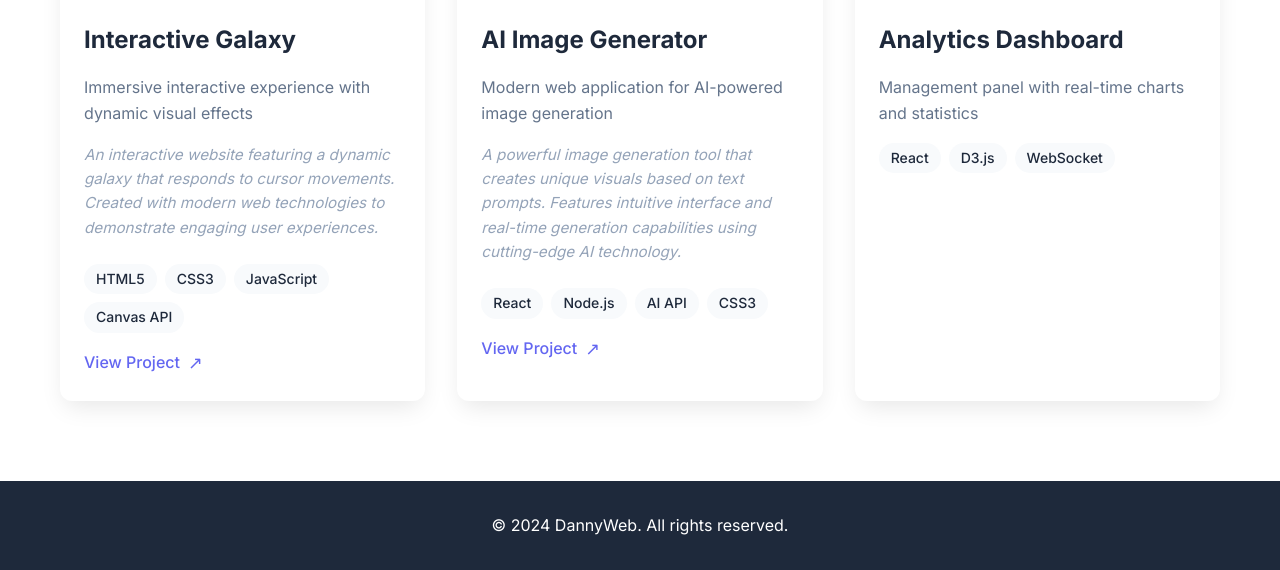
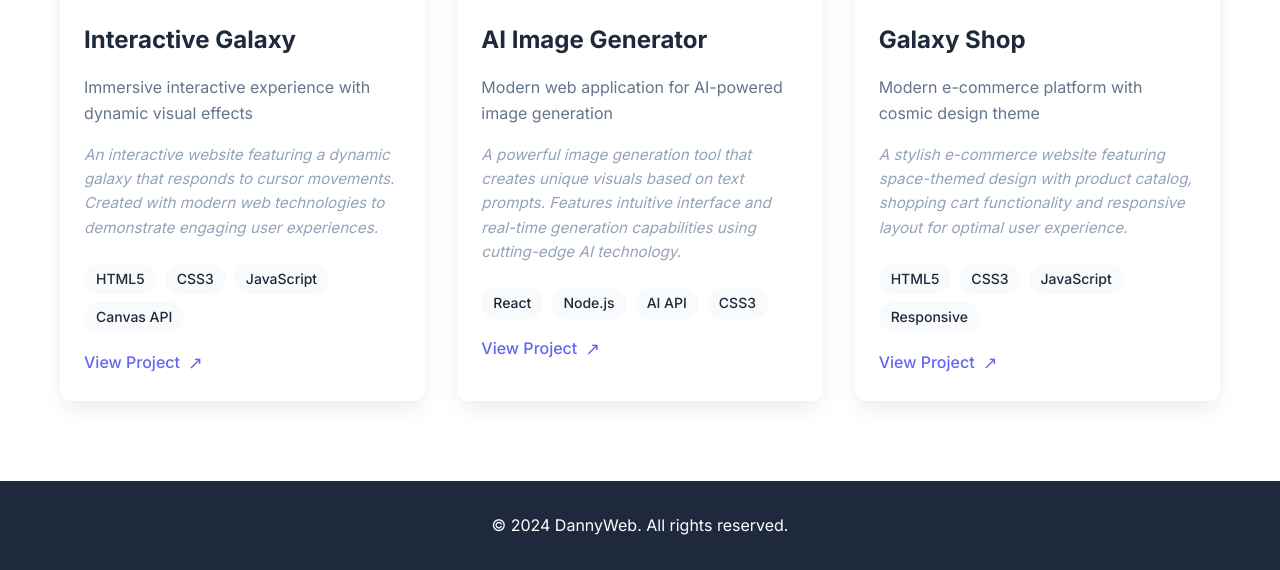
Before and after one commit to DannyMamont/dannyweb, a plain HTML site: page portfolio.html in a window 1280 px wide. Shown: the part 595-1165 px from the top of the page. Drawn offline with Linux system fonts and the light colour scheme.

Commit message:
Update portfolio.html

```diff
--- a/portfolio.html
+++ b/portfolio.html
@@ -458,19 +458,33 @@
                         </div>
                     </div>
 
-                    <!-- Project 3: Analytics Dashboard -->
+                    <!-- Project 3: Galaxy Shop -->
                     <div class="portfolio-item">
                         <div class="portfolio-image">
-                            <div class="image-placeholder">📊</div>
+                            <a href="https://dannymamont.github.io/Galaxy-shop/#" target="_blank" class="portfolio-image-link" rel="noopener">
+                                <!-- ВСТАВЬТЕ СВОЙ СКРИНШОТ ЗДЕСЬ -->
+                                <div class="image-placeholder">🛒</div>
+                                <!--
+                                <img src="path/to/your/galaxy-shop-screenshot.jpg" alt="Galaxy Shop E-commerce" class="project-screenshot">
+                                -->
+                            </a>
                         </div>
                         <div class="portfolio-content">
-                            <h3 data-i18n="portfolio.project3.title">Analytics Dashboard</h3>
-                            <p data-i18n="portfolio.project3.description">Management panel with real-time charts and statistics</p>
+                            <h3 data-i18n="portfolio.project3.title">Galaxy Shop</h3>
+                            <p data-i18n="portfolio.project3.description">Modern e-commerce platform with cosmic design theme</p>
+                            <div class="project-description" data-i18n="portfolio.project3.fullDescription">
+                                A stylish e-commerce website featuring space-themed design with product catalog,
+                                shopping cart functionality and responsive layout for optimal user experience.
+                            </div>
                             <div class="portfolio-tech">
-                                <span class="tech-tag">React</span>
-                                <span class="tech-tag">D3.js</span>
-                                <span class="tech-tag">WebSocket</span>
+                                <span class="tech-tag">HTML5</span>
+                                <span class="tech-tag">CSS3</span>
+                                <span class="tech-tag">JavaScript</span>
+                                <span class="tech-tag">Responsive</span>
                             </div>
+                            <a href="https://dannymamont.github.io/Galaxy-shop/#" target="_blank" class="project-link" rel="noopener" data-i18n="portfolio.viewProject">
+                                View Project
+                            </a>
                         </div>
                     </div>
                 </div>
@@ -509,9 +523,10 @@
                 'portfolio.project2.description': 'Modern web application for AI-powered image generation',
                 'portfolio.project2.fullDescription': 'A powerful image generation tool that creates unique visuals based on text prompts. Features intuitive interface and real-time generation capabilities using cutting-edge AI technology.',
 
-                // Project 3 - Analytics
-                'portfolio.project3.title': 'Analytics Dashboard',
-                'portfolio.project3.description': 'Management panel with real-time charts and statistics',
+                // Project 3 - Galaxy Shop
+                'portfolio.project3.title': 'Galaxy Shop',
+                'portfolio.project3.description': 'Modern e-commerce platform with cosmic design theme',
+                'portfolio.project3.fullDescription': 'A stylish e-commerce website featuring space-themed design with product catalog, shopping cart functionality and responsive layout for optimal user experience.',
 
                 // Footer
                 'footer.copyright': '© 2024 DannyWeb. All rights reserved.'
@@ -538,9 +553,10 @@
                 'portfolio.project2.description': 'Современное веб-приложение для генерации изображений с помощью ИИ',
                 'portfolio.project2.fullDescription': 'Мощный инструмент для генерации изображений, создающий уникальные визуальные образы на основе текстовых запросов. Обладает интуитивным интерфейсом и возможностями генерации в реальном времени с использованием передовых технологий искусственного интеллекта.',
 
-                // Project 3 - Analytics
-                'portfolio.project3.title': 'Дашборд аналитики',
-                'portfolio.project3.description': 'Панель управления с графиками и статистикой в реальном времени',
+                // Project 3 - Galaxy Shop
+                'portfolio.project3.title': 'Galaxy Shop',
+                'portfolio.project3.description': 'Современная e-commerce платформа с космическим дизайном',
+                'portfolio.project3.fullDescription': 'Стильный интернет-магазин с космическим дизайном, включающий каталог товаров, функциональность корзины покупок и адаптивную верстку для оптимального пользовательского опыта.',
 
                 // Footer
                 'footer.copyright': '© 2024 DannyWeb. Все права защищены.'
@@ -567,9 +583,10 @@
                 'portfolio.project2.description': 'Application web moderne pour la génération d\'images par IA',
                 'portfolio.project2.fullDescription': 'Un outil puissant de génération d\'images qui crée des visuels uniques basés sur des invites textuelles. Doté d\'une interface intuitive et de capacités de génération en temps réel utilisant une technologie IA de pointe.',
 
-                // Project 3 - Analytics
-                'portfolio.project3.title': 'Tableau de Bord Analytique',
-                'portfolio.project3.description': 'Panneau de gestion avec graphiques et statistiques en temps réel',
+                // Project 3 - Galaxy Shop
+                'portfolio.project3.title': 'Galaxy Shop',
+                'portfolio.project3.description': 'Plateforme e-commerce moderne avec thème design cosmique',
+                'portfolio.project3.fullDescription': 'Un site e-commerce élégant avec design spatial, comprenant un catalogue de produits, des fonctionnalités de panier d\'achat et une mise en page responsive pour une expérience utilisateur optimale.',
 
                 // Footer
                 'footer.copyright': '© 2024 DannyWeb. Tous droits réservés.'
```
